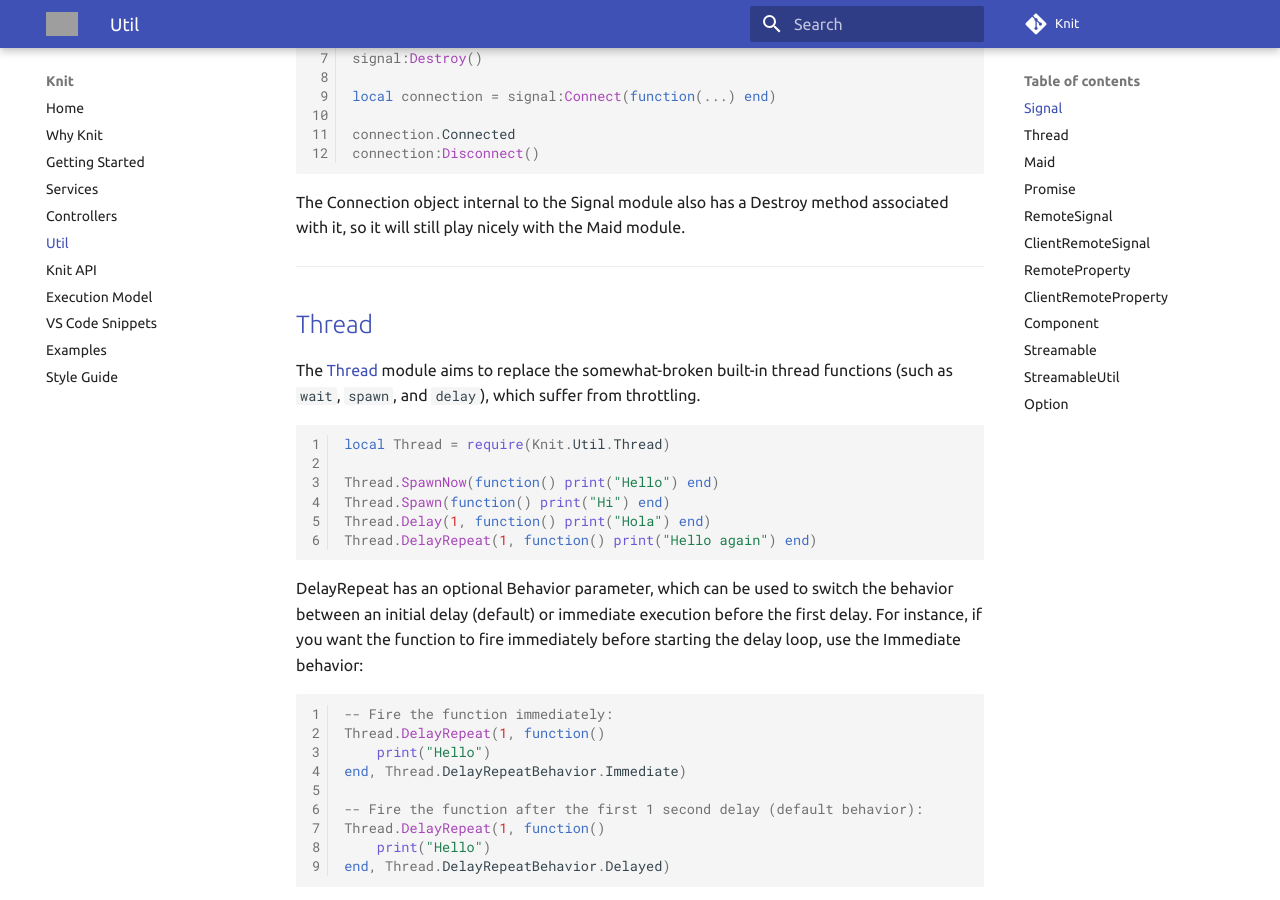
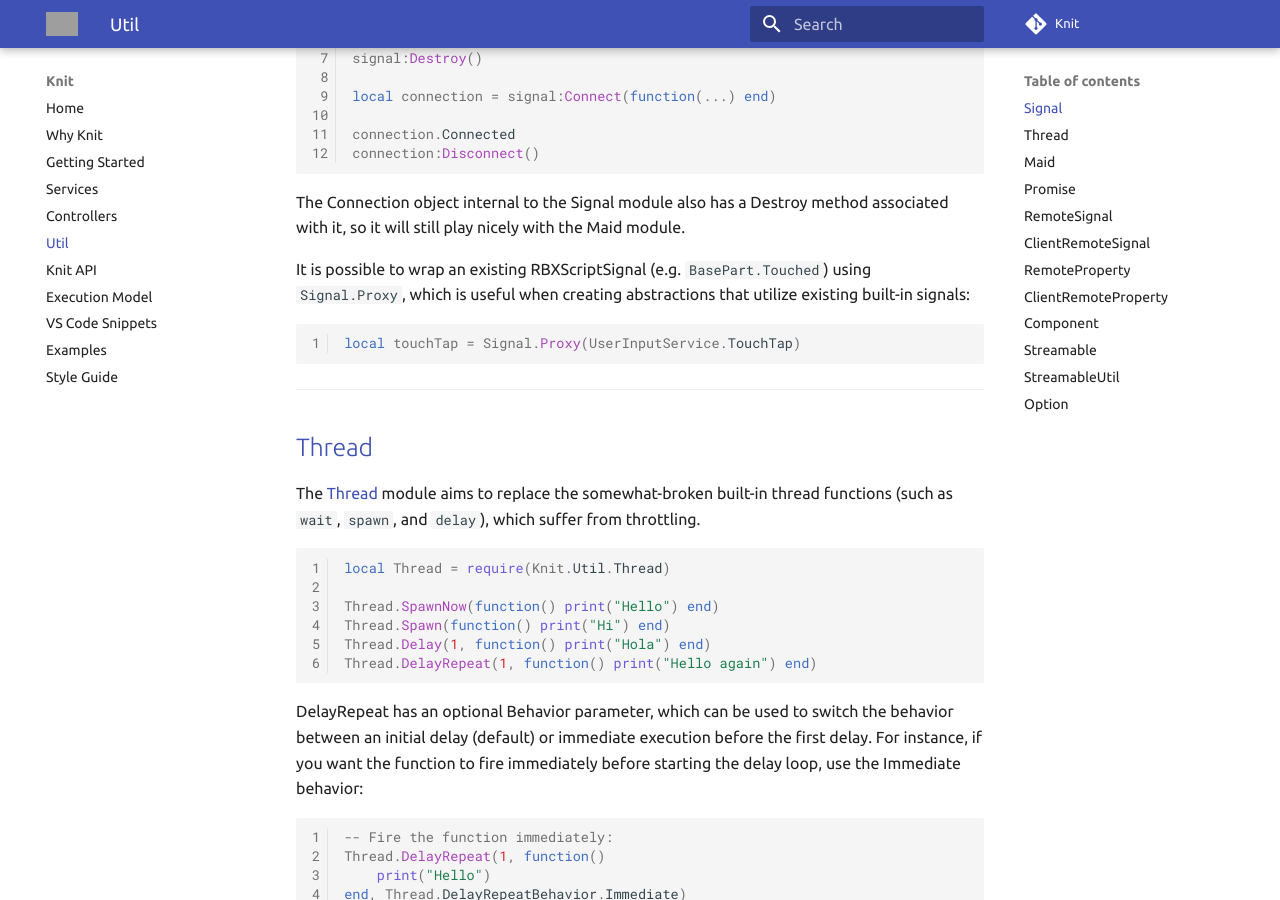
Before and after one commit to Sleitnick/Knit, an MkDocs documentation site: the page built from docs/util.md, in a window 1280 px wide and 900 px high, scrolled down 558 px. Built offline with MkDocs 1.6.1 and Material for MkDocs 9.7.7, drawn with Linux system fonts in a browser that asks for light colours; comment, search, counter and statistics services are not loaded; grey boxes are pictures that could not be loaded.

Commit message:
Signal proxy docs

````diff
--- a/docs/util.md
+++ b/docs/util.md
@@ -24,6 +24,12 @@ connection:Disconnect()
 ```
 
 The Connection object internal to the Signal module also has a Destroy method associated with it, so it will still play nicely with the Maid module.
+
+It is possible to wrap an existing RBXScriptSignal (e.g. `BasePart.Touched`) using `Signal.Proxy`, which is useful when creating abstractions that utilize existing built-in signals:
+
+```lua
+local touchTap = Signal.Proxy(UserInputService.TouchTap)
+```
 
 --------------------
 
````
